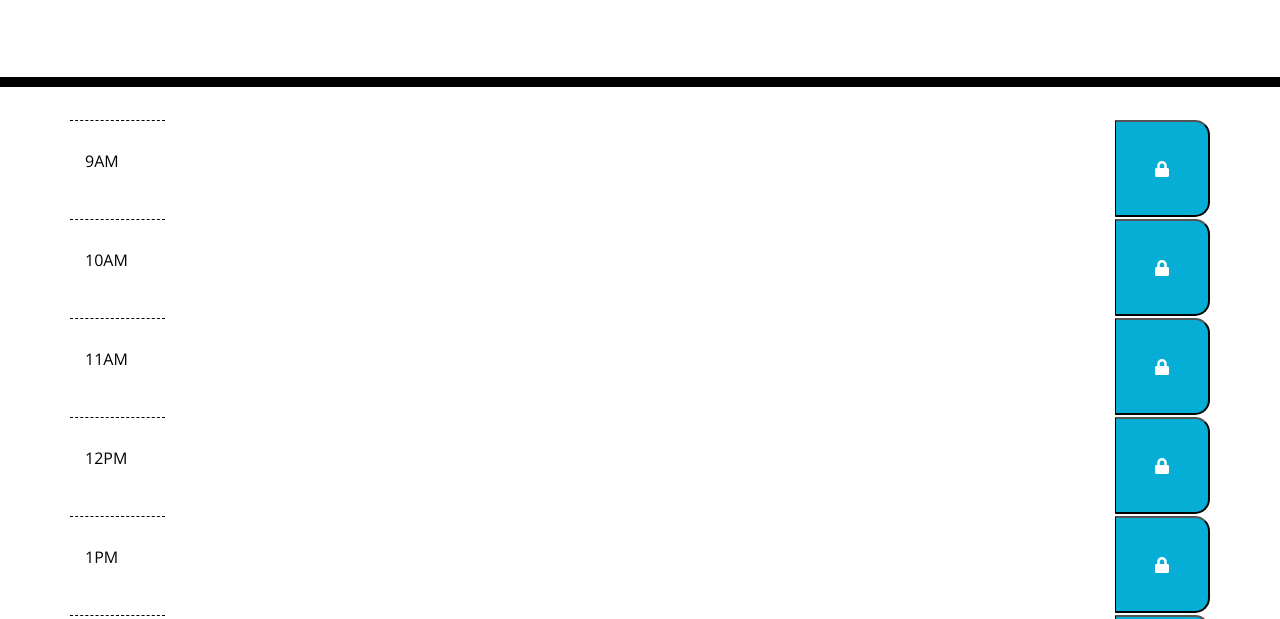
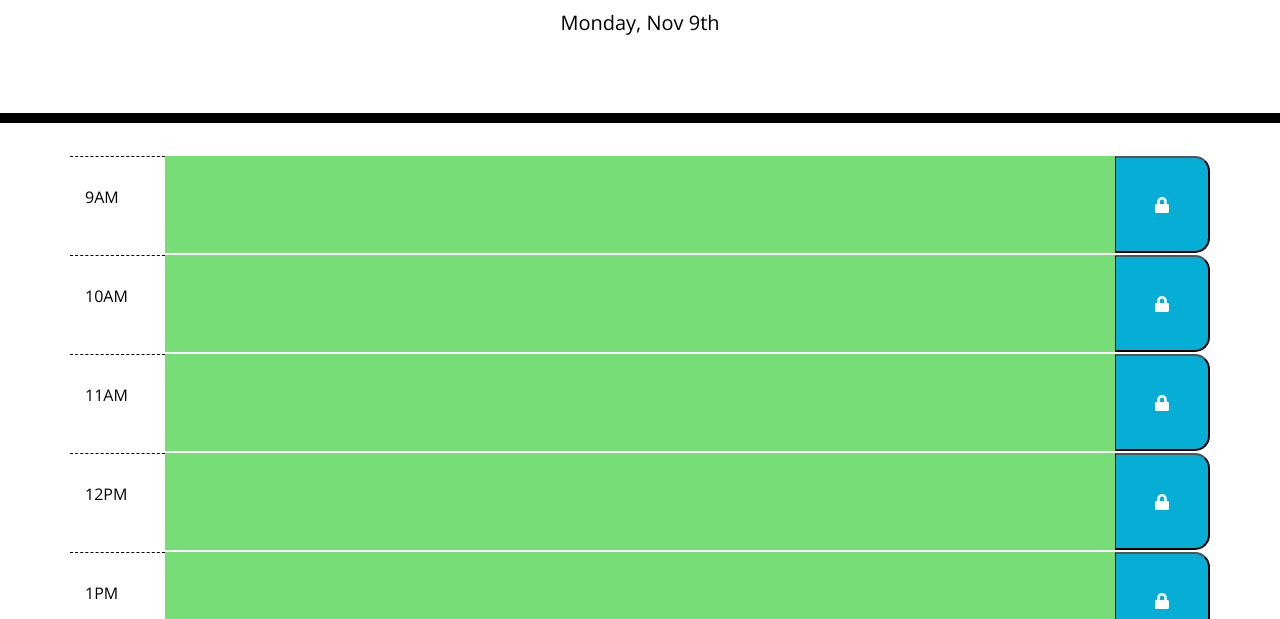
Before and after one commit to XXLZopes/Work-Day-Scheduler, a plain HTML site: page index.html in a window 1280 px wide. Shown: the part 181-800 px from the top of the page. Drawn offline with nearby package versions, Linux system fonts and the light colour scheme.

Commit message:
re linked js

```diff
--- a/index.html
+++ b/index.html
@@ -99,7 +99,7 @@
     <script src="https://code.jquery.com/jquery-3.4.1.min.js"></script>
     <script src="https://cdnjs.cloudflare.com/ajax/libs/moment.js/2.24.0/moment.min.js"></script>
 
-    <script src="./assets/JavaScript/script.js"></script>
+    <script src="./JavaScript/script.js"></script>
     <!--Closed lock class code: fas fa-lock-open-->
   </body>
 </html>
```
